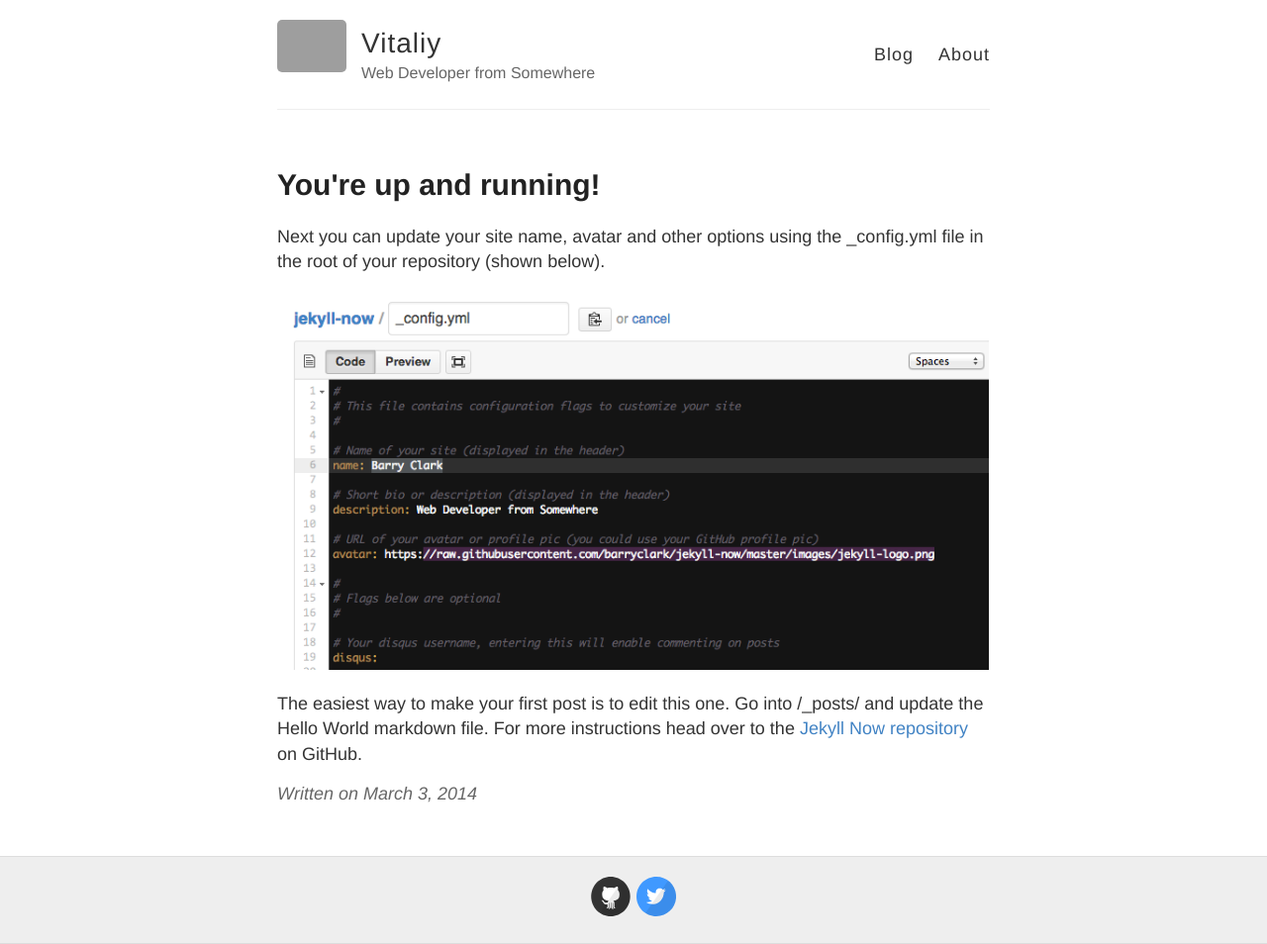
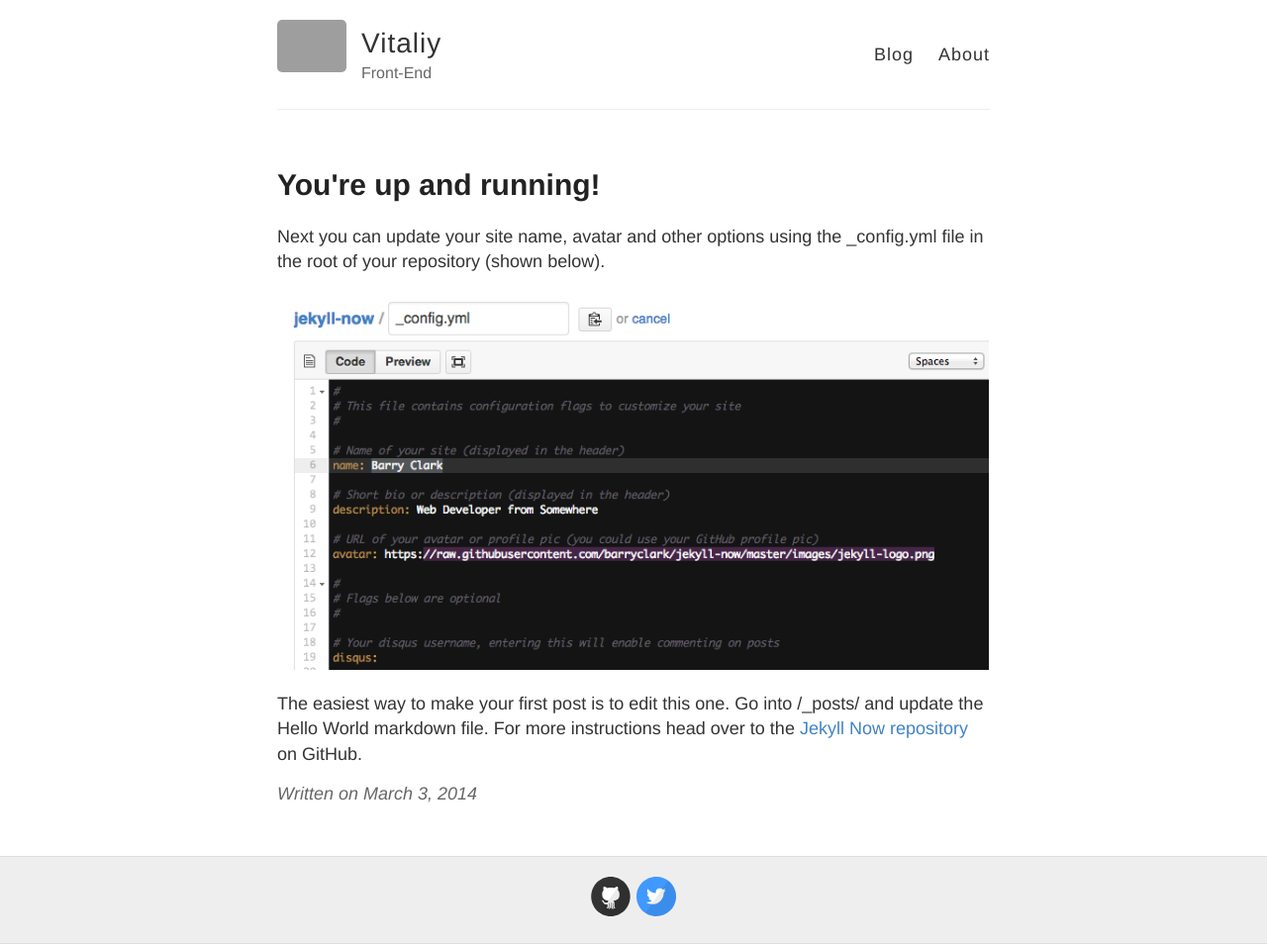
Before and after one commit to VitaliyZhytaru/VitaliyZhytaru.jekyll, a Jekyll site: the page built from _posts/2014-3-3-Hello-World.md, in a window 1280 px wide. Shown: the whole page at 99% size. Built offline with Jekyll 4.4.1, drawn with Linux system fonts in a browser that asks for light colours; grey boxes are pictures that could not be loaded.

Commit message:
Update _config.yml

```diff
--- a/_config.yml
+++ b/_config.yml
@@ -6,7 +6,7 @@
 name: Vitaliy
 
 # Short bio or description (displayed in the header)
-description: Web Developer from Somewhere
+description: Front-End
 
 # URL of your avatar or profile pic (you could use your GitHub profile pic)
 avatar: https://raw.githubusercontent.com/barryclark/jekyll-now/master/images/jekyll-logo.png
```
